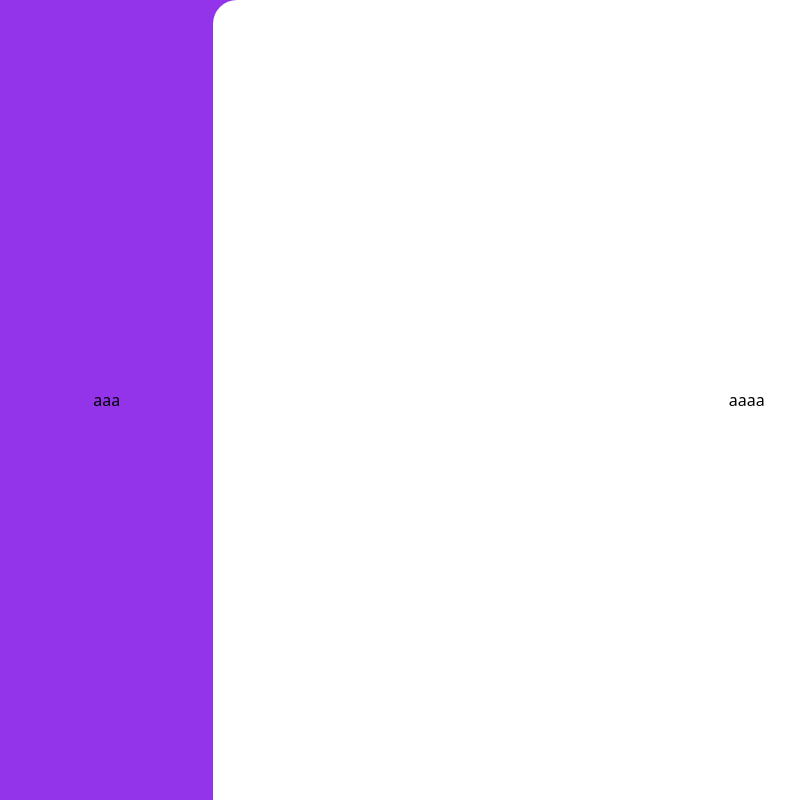
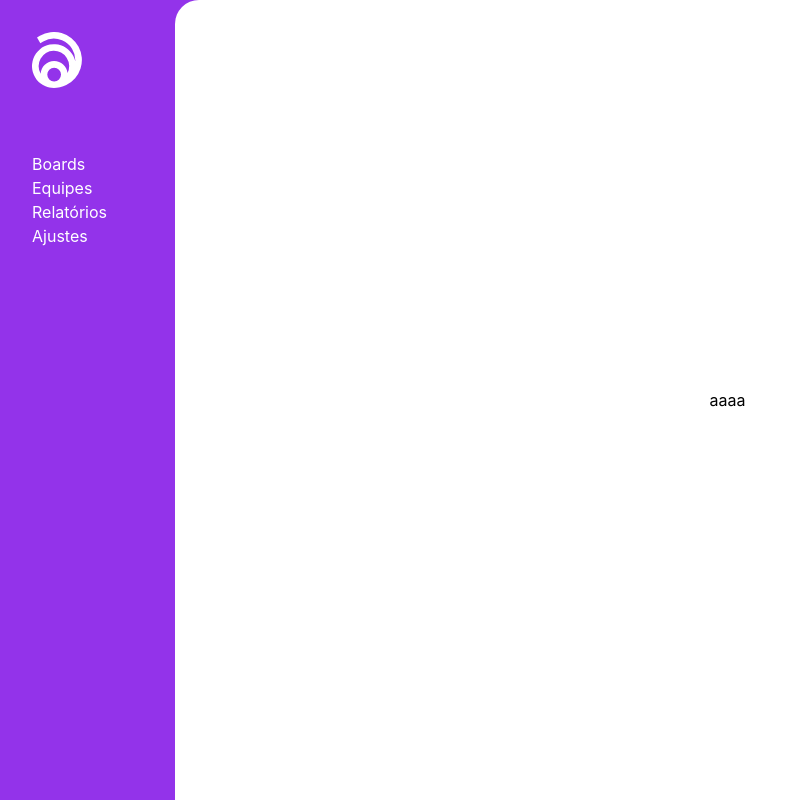
Before and after one commit to andradematheusdev/boracodar-12, a React (Vite) app: page / in a window 1280 px wide. Shown: the whole page, without its empty margins (0-795 px from the left). Built offline with nearby package versions, Linux system fonts and the light colour scheme.

Commit message:
Font "Inter" setup

```diff
--- a/src/App.tsx
+++ b/src/App.tsx
@@ -1,11 +1,18 @@
+import { Navigation } from "./components"
+import Logo from "./components/Logo"
 
 function App() {
   return (
     <div className="wrapper">
-      <nav className="flex w-2/12 items-center justify-center bg-purple-600">
-        aaa
-      </nav>
-      <div className="flex w-10/12 bg-purple-600">
+      <div className="flex flex-col w-[175px] p-8 bg-purple-600">
+        <div className="mb-16">
+          <Logo />
+        </div>
+        <nav>
+          <Navigation />
+        </nav>
+      </div>
+      <div className="flex flex-1 bg-purple-600">
         <div className="flex w-full items-center justify-center bg-white rounded-tl-3xl">
           aaaa
         </div>
--- /dev/null
+++ b/src/components/index.tsx
@@ -0,0 +1 @@
+export * from './navigation';
--- /dev/null
+++ b/src/components/navigation/index.tsx
@@ -0,0 +1,10 @@
+export const Navigation = () => {
+  return (
+    <ul className="text-white">
+      <li>Boards</li>
+      <li>Equipes</li>
+      <li>Relatórios</li>
+      <li>Ajustes</li>
+    </ul>
+  )
+}
--- a/src/styles/global.css
+++ b/src/styles/global.css
@@ -2,6 +2,12 @@
 @tailwind components;
 @tailwind utilities;
 
+@import url('https://fonts.googleapis.com/css2?family=Inter:wght@300;400;600;700&display=swap');
+
+:root{
+  @apply font-inter;
+}
+
 .wrapper{
   @apply flex w-full min-h-screen items-stretch justify-center;
 }
--- a/tailwind.config.cjs
+++ b/tailwind.config.cjs
@@ -2,6 +2,9 @@
 module.exports = {
   content: ["./src/**/*.tsx"],
   theme: {
+    fontFamily:{
+      'inter': ['Inter', 'sans'],
+    },
     extend: {},
   },
   plugins: [],
```
